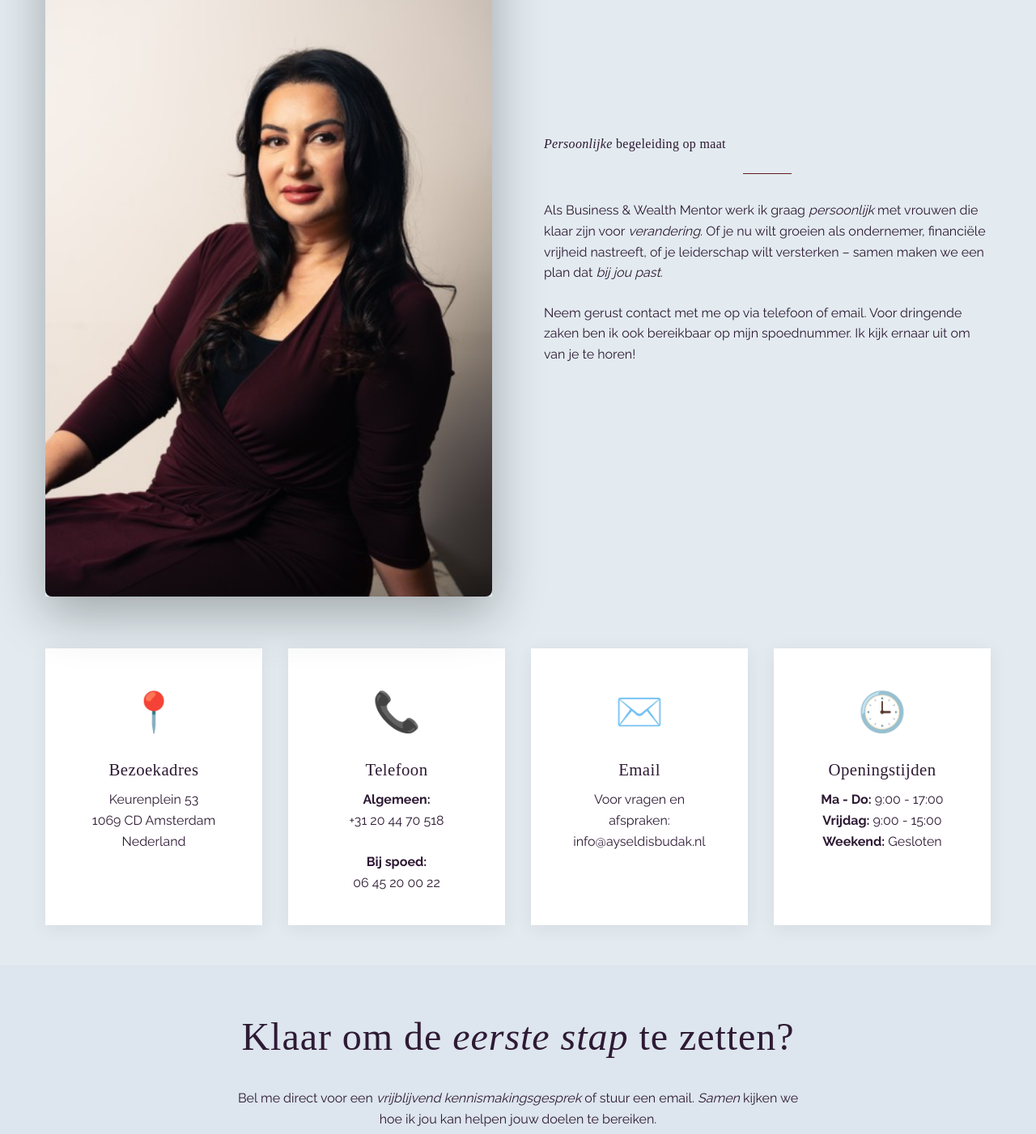
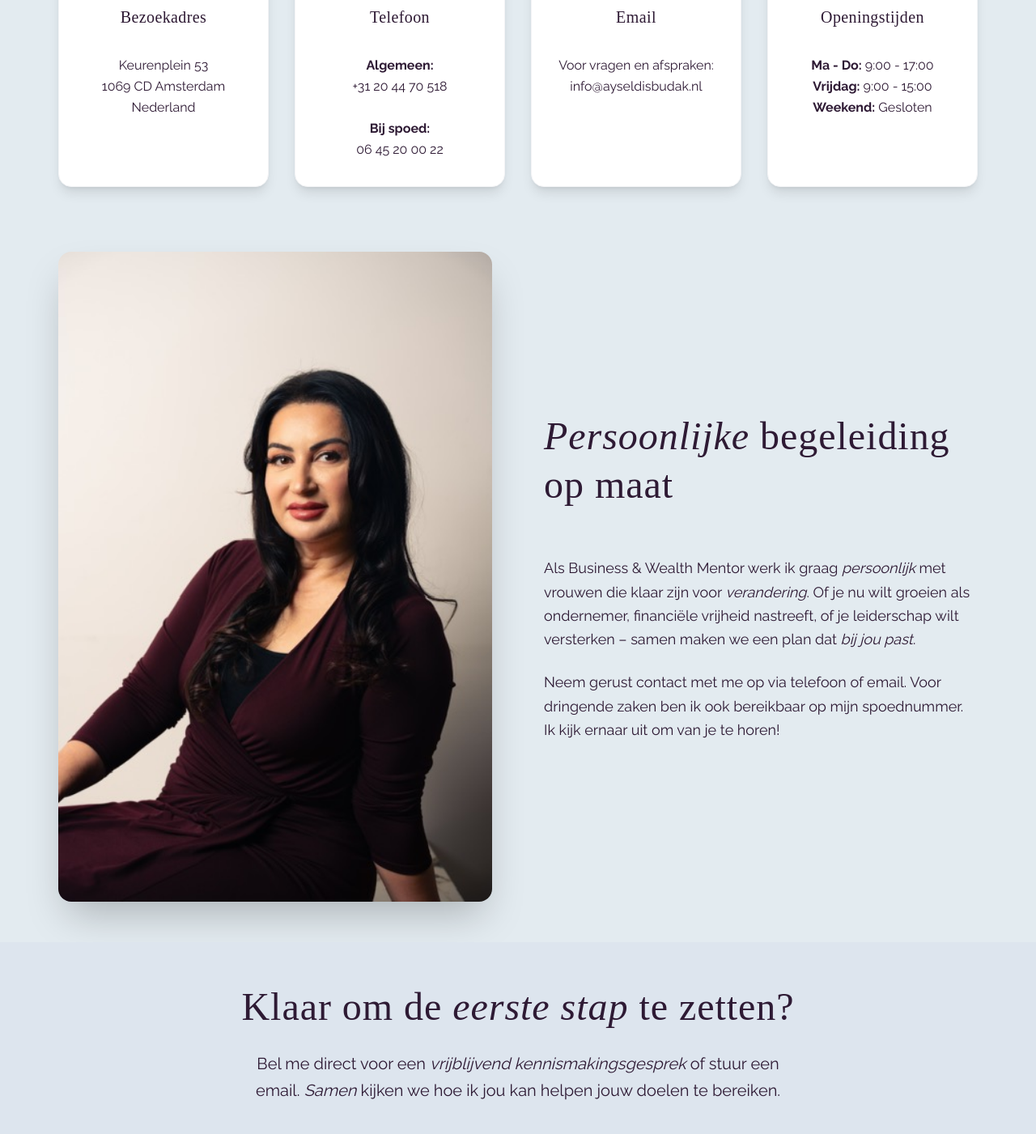
Before and after one commit to danieltabrizian/ayseldisbudak, a Next.js app: page /contact in a window 1280 px wide. Shown: the part 700-2101 px from the top of the page at 81% size. Built offline with nearby package versions, Linux system fonts and the light colour scheme; a web font is replaced by a local one.

Commit message:
More fine tuning

```diff
--- a/app/contact/page.js
+++ b/app/contact/page.js
@@ -39,44 +39,19 @@ export default function Contact() {
       </Hero>
 
       <Section variant="default">
-        <div className="contact-container">
-          <div className="contact-intro-grid">
-            <div className="contact-intro-image">
-              <Image
-                src="/newimages/image4.jpeg"
-                alt="Aysel Disbudak"
-                width={500}
-                height={600}
-                style={{ width: "100%", height: "auto", borderRadius: "8px" }}
-                className="contact-image"
-              />
-            </div>
-            <div className="contact-intro-text">
-              <h2 className="font-heading text-aysel-purple mb-6">
-                <em>Persoonlijke</em> begeleiding op maat
-              </h2>
-              <div className="separator-line"></div>
-              <p className="font-body mb-6">
-                Als Business & Wealth Mentor werk ik graag <em>persoonlijk</em>{" "}
-                met vrouwen die klaar zijn voor <em>verandering</em>. Of je nu
-                wilt groeien als ondernemer, financiële vrijheid nastreeft, of
-                je leiderschap wilt versterken – samen maken we een plan dat{" "}
-                <em>bij jou past</em>.
-              </p>
-              <p className="font-body mb-8">
-                Neem gerust contact met me op via telefoon of email. Voor
-                dringende zaken ben ik ook bereikbaar op mijn spoednummer. Ik
-                kijk ernaar uit om van je te horen!
-              </p>
-            </div>
-          </div>
-
-          <div className="contact-grid">
-            <div className="contact-card">
-              <div className="card-icon">📍</div>
-              <h3 className="font-heading text-aysel-red">Bezoekadres</h3>
-              <div className="thin-separator"></div>
-              <p className="font-body">
+        <div className="max-w-7xl mx-auto px-4">
+          {/* Contact Cards Grid */}
+          <div className="grid grid-cols-1 md:grid-cols-2 lg:grid-cols-4 gap-6 lg:gap-8 mb-20">
+            {/* Address Card */}
+            <div className="group bg-white p-8 rounded-2xl shadow-lg hover:shadow-2xl transition-all duration-300 hover:-translate-y-2 text-center border border-gray-100">
+              <div className="text-5xl mb-4 transition-transform duration-300 group-hover:scale-110">
+                📍
+              </div>
+              <h3 className="font-heading text-aysel-red text-xl mb-4">
+                Bezoekadres
+              </h3>
+              <div className="w-12 h-px bg-aysel-red/30 mx-auto mb-4"></div>
+              <p className="font-body text-aysel-purple/80 leading-relaxed">
                 Keurenplein 53
                 <br />
                 1069 CD Amsterdam
@@ -85,43 +60,108 @@ export default function Contact() {
               </p>
             </div>
 
-            <div className="contact-card">
-              <div className="card-icon">📞</div>
-              <h3 className="font-heading text-aysel-red">Telefoon</h3>
-              <div className="thin-separator"></div>
-              <p className="font-body">
-                <strong>Algemeen:</strong>
+            {/* Phone Card */}
+            <div className="group bg-white p-8 rounded-2xl shadow-lg hover:shadow-2xl transition-all duration-300 hover:-translate-y-2 text-center border border-gray-100">
+              <div className="text-5xl mb-4 transition-transform duration-300 group-hover:scale-110">
+                📞
+              </div>
+              <h3 className="font-heading text-aysel-red text-xl mb-4">
+                Telefoon
+              </h3>
+              <div className="w-12 h-px bg-aysel-red/30 mx-auto mb-4"></div>
+              <p className="font-body text-aysel-purple/80 leading-relaxed">
+                <strong className="text-aysel-purple">Algemeen:</strong>
                 <br />
-                <a href="tel:+31204470518">+31 20 44 70 518</a>
+                <a
+                  href="tel:+31204470518"
+                  className="text-aysel-purple hover:text-aysel-red transition-colors duration-300 underline decoration-aysel-red/30 hover:decoration-aysel-red"
+                >
+                  +31 20 44 70 518
+                </a>
                 <br />
                 <br />
-                <strong>Bij spoed:</strong>
+                <strong className="text-aysel-purple">Bij spoed:</strong>
                 <br />
-                <a href="tel:+31645200022">06 45 20 00 22</a>
+                <a
+                  href="tel:+31645200022"
+                  className="text-aysel-purple hover:text-aysel-red transition-colors duration-300 underline decoration-aysel-red/30 hover:decoration-aysel-red"
+                >
+                  06 45 20 00 22
+                </a>
               </p>
             </div>
 
-            <div className="contact-card">
-              <div className="card-icon">✉️</div>
-              <h3 className="font-heading text-aysel-red">Email</h3>
-              <div className="thin-separator"></div>
-              <p className="font-body">
+            {/* Email Card */}
+            <div className="group bg-white p-8 rounded-2xl shadow-lg hover:shadow-2xl transition-all duration-300 hover:-translate-y-2 text-center border border-gray-100">
+              <div className="text-5xl mb-4 transition-transform duration-300 group-hover:scale-110">
+                ✉️
+              </div>
+              <h3 className="font-heading text-aysel-red text-xl mb-4">
+                Email
+              </h3>
+              <div className="w-12 h-px bg-aysel-red/30 mx-auto mb-4"></div>
+              <p className="font-body text-aysel-purple/80 leading-relaxed">
                 Voor vragen en afspraken:
                 <br />
-                <a href="mailto:info@ayseldisbudak.nl">info@ayseldisbudak.nl</a>
+                <a
+                  href="mailto:info@ayseldisbudak.nl"
+                  className="text-aysel-purple hover:text-aysel-red transition-colors duration-300 underline decoration-aysel-red/30 hover:decoration-aysel-red break-all"
+                >
+                  info@ayseldisbudak.nl
+                </a>
               </p>
             </div>
 
-            <div className="contact-card">
-              <div className="card-icon">🕒</div>
-              <h3 className="font-heading text-aysel-red">Openingstijden</h3>
-              <div className="thin-separator"></div>
-              <p className="font-body">
-                <strong>Ma - Do:</strong> 9:00 - 17:00
+            {/* Hours Card */}
+            <div className="group bg-white p-8 rounded-2xl shadow-lg hover:shadow-2xl transition-all duration-300 hover:-translate-y-2 text-center border border-gray-100">
+              <div className="text-5xl mb-4 transition-transform duration-300 group-hover:scale-110">
+                🕒
+              </div>
+              <h3 className="font-heading text-aysel-red text-xl mb-4">
+                Openingstijden
+              </h3>
+              <div className="w-12 h-px bg-aysel-red/30 mx-auto mb-4"></div>
+              <p className="font-body text-aysel-purple/80 leading-relaxed">
+                <strong className="text-aysel-purple">Ma - Do:</strong> 9:00 -
+                17:00
                 <br />
-                <strong>Vrijdag:</strong> 9:00 - 15:00
+                <strong className="text-aysel-purple">Vrijdag:</strong> 9:00 -
+                15:00
                 <br />
-                <strong>Weekend:</strong> Gesloten
+                <strong className="text-aysel-purple">Weekend:</strong> Gesloten
+              </p>
+            </div>
+          </div>
+
+          {/* Personal Guidance Section */}
+          <div className="grid grid-cols-1 lg:grid-cols-2 gap-12 lg:gap-16 items-center">
+            <div className="relative order-2 lg:order-1">
+              <div className="relative rounded-2xl overflow-hidden shadow-2xl">
+                <Image
+                  src="/newimages/image4.jpeg"
+                  alt="Aysel Disbudak"
+                  width={600}
+                  height={750}
+                  className="w-full h-auto"
+                />
+              </div>
+            </div>
+            <div className="order-1 lg:order-2">
+              <h2 className="font-heading text-aysel-purple text-4xl md:text-5xl mb-6 leading-tight">
+                <em>Persoonlijke</em> begeleiding op maat
+              </h2>
+              <div className="w-16 h-0.5 bg-aysel-red mb-8"></div>
+              <p className="font-body text-aysel-purple/80 text-lg leading-relaxed mb-6">
+                Als Business & Wealth Mentor werk ik graag <em>persoonlijk</em>{" "}
+                met vrouwen die klaar zijn voor <em>verandering</em>. Of je nu
+                wilt groeien als ondernemer, financiële vrijheid nastreeft, of
+                je leiderschap wilt versterken – samen maken we een plan dat{" "}
+                <em>bij jou past</em>.
+              </p>
+              <p className="font-body text-aysel-purple/80 text-lg leading-relaxed">
+                Neem gerust contact met me op via telefoon of email. Voor
+                dringende zaken ben ik ook bereikbaar op mijn spoednummer. Ik
+                kijk ernaar uit om van je te horen!
               </p>
             </div>
           </div>
@@ -129,24 +169,20 @@ export default function Contact() {
       </Section>
 
       <Section variant="light-blue">
-        <div className="cta-content">
-          <h2 className="font-heading text-aysel-purple mb-6">
+        <div className="max-w-3xl mx-auto text-center">
+          <h2 className="font-heading text-aysel-purple text-4xl md:text-5xl mb-6 leading-tight">
             Klaar om de <em>eerste stap</em> te zetten?
           </h2>
-          <p className="font-body text-aysel-purple mb-8">
+          <p className="font-body text-aysel-purple/80 text-lg md:text-xl mb-10 leading-relaxed max-w-2xl mx-auto">
             Bel me direct voor een <em>vrijblijvend kennismakingsgesprek</em> of
             stuur een email. <em>Samen</em> kijken we hoe ik jou kan helpen jouw
             doelen te bereiken.
           </p>
-          <div className="cta-buttons">
+          <div className="flex flex-col sm:flex-row gap-4 justify-center items-center">
             <Button href="tel:+31204470518" variant="primary">
               Bel nu
             </Button>
-            <Button
-              href="mailto:info@ayseldisbudak.nl"
-              variant="accent"
-              className="ml-4"
-            >
+            <Button href="mailto:info@ayseldisbudak.nl" variant="accent">
               Stuur een email
             </Button>
           </div>
--- a/app/globals.css
+++ b/app/globals.css
@@ -487,7 +487,13 @@ a {
   position: relative;
   overflow: hidden;
   width: 100%;
-  min-height: 700px;
+  min-height: 400px;
+}
+
+@media (min-width: 1024px) {
+  .vision-image {
+    min-height: 700px;
+  }
 }
 
 .vision-image img {
@@ -1716,6 +1722,14 @@ a {
     gap: 2rem;
   }
 
+  .media-item .media-image-wrapper {
+    order: -1;
+  }
+
+  .media-item-reversed .media-image-wrapper {
+    order: -1;
+  }
+
   .media-item-title {
     font-size: 1.5rem;
   }
@@ -1757,109 +1771,6 @@ a {
   line-height: 1.8;
   max-width: 700px;
   margin: 0 auto;
-}
-
-.contact-container {
-  max-width: 1200px;
-  margin: 0 auto;
-}
-
-.contact-intro-grid {
-  display: grid;
-  grid-template-columns: 1fr 1fr;
-  gap: 4rem;
-  align-items: center;
-  margin-bottom: 4rem;
-}
-
-.contact-intro-image {
-  position: relative;
-  box-shadow: 0 20px 60px rgba(0, 0, 0, 0.3);
-}
-
-.contact-grid {
-  display: grid;
-  grid-template-columns: repeat(auto-fit, minmax(250px, 1fr));
-  gap: 2rem;
-  margin-top: 3rem;
-}
-
-.contact-card {
-  background: white;
-  padding: 2.5rem;
-  box-shadow: 0 4px 20px rgba(46, 26, 52, 0.08);
-  transition: all 0.3s ease;
-  text-align: center;
-}
-
-.contact-card:hover {
-  transform: translateY(-5px);
-  box-shadow: 0 12px 40px rgba(46, 26, 52, 0.15);
-}
-
-.card-icon {
-  font-size: 3rem;
-  margin-bottom: 1rem;
-}
-
-.contact-card h3 {
-  font-size: 1.3rem;
-  margin-bottom: 0.5rem;
-}
-
-.contact-card a {
-  color: var(--color-aysel-purple);
-  text-decoration: none;
-  transition: color 0.3s;
-}
-
-.contact-card a:hover {
-  color: var(--color-aysel-red);
-}
-
-.cta-content {
-  max-width: 700px;
-  margin: 0 auto;
-  text-align: center;
-}
-
-.cta-content h2 {
-  font-size: 3rem;
-}
-
-.cta-buttons {
-  display: flex;
-  gap: 1.5rem;
-  justify-content: center;
-  flex-wrap: wrap;
-}
-
-@media (max-width: 900px) {
-  .contact-page-header {
-    padding-top: 6rem;
-  }
-
-  .contact-title {
-    font-size: 2.5rem;
-  }
-
-  .contact-intro-grid {
-    grid-template-columns: 1fr;
-    gap: 3rem;
-  }
-
-  .contact-grid {
-    grid-template-columns: 1fr;
-  }
-
-  .cta-buttons {
-    flex-direction: column;
-    align-items: center;
-  }
-
-  .cta-buttons .ml-4 {
-    margin-left: 0;
-  }
 }
 
 /* Diensten & Verdiensten Page */
--- a/app/masterclass/page.js
+++ b/app/masterclass/page.js
@@ -69,7 +69,7 @@ export default function Masterclass() {
       </div>
       {/* Video Section - Full Width 50/50 */}
       <div className="grid grid-cols-1 lg:grid-cols-2 gap-0 items-stretch w-full bg-[#2E1A34]">
-        <div className="flex flex-col justify-center p-10 md:p-20 lg:px-24 text-white order-2 lg:order-1">
+        <div className="flex flex-col justify-center p-10 md:p-20 lg:px-24 text-white order-1 lg:order-1">
           <span className="inline-block text-sm font-semibold text-[#C94D4D] uppercase tracking-wide mb-4">
             Bekijk de video
           </span>
@@ -110,7 +110,7 @@ export default function Masterclass() {
           </div>
         </div>
 
-        <div className="relative min-h-[700px] order-1 lg:order-2 overflow-hidden">
+        <div className="relative min-h-[700px] order-2 lg:order-2 overflow-hidden">
           <a
             href="https://leadervids.nl/videos/leading-ladies-aysel-disbudak/"
             target="_blank"
--- a/components/Hero.js
+++ b/components/Hero.js
@@ -35,7 +35,7 @@ export default function Hero({
       )}
 
       {/* Content */}
-      <div className="container relative z-10 py-24 md:py-32">
+      <div className="container relative z-10 py-32 md:py-32">
         <div className="max-w-4xl">
           {eyebrow && (
             <span className="inline-block text-sm font-semibold text-[#E3EBF0] uppercase tracking-[0.3em] mb-6">
```
Also changed, not shown: app/media/page.js (+20 -9 lines), app/page.js (+7 -3 lines).
